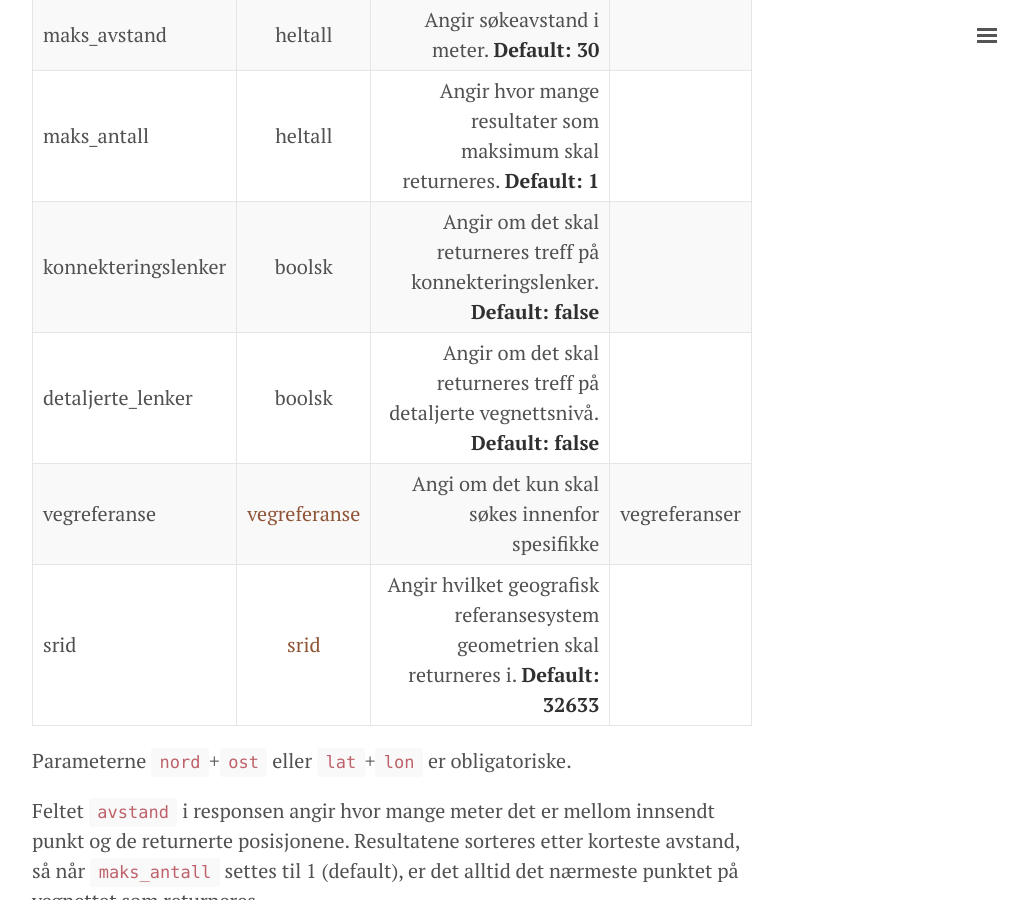
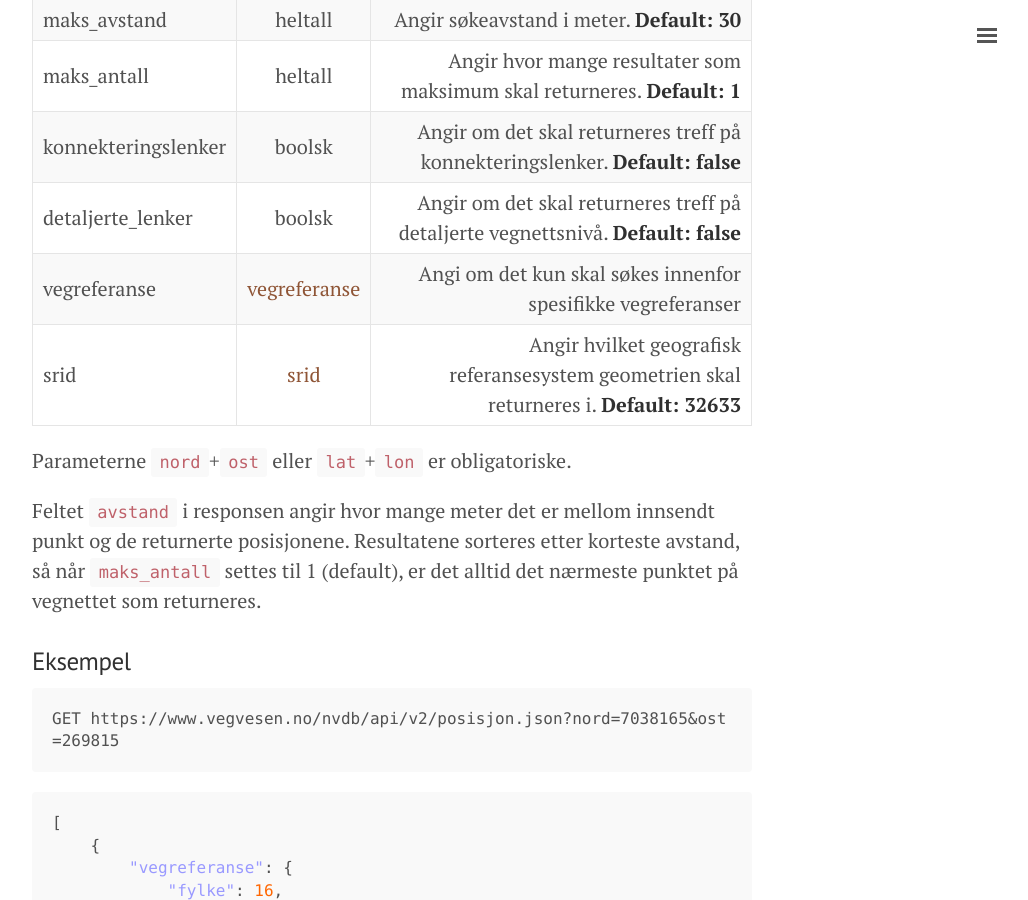
Before and after one commit to nvdb-vegdata/apidokumentasjon, a Jekyll site: the page built from endepunkt/posisjon.md, in a window 1280 px wide and 900 px high, scrolled down 629 px. Shown: the whole window, without its empty margins (248-1276 px from the left). Built offline with Jekyll 4.4.1, drawn with Linux system fonts in a browser that asks for light colours.

Commit message:
korrigert tabell

```diff
--- a/endepunkt/posisjon.md
+++ b/endepunkt/posisjon.md
@@ -24,7 +24,7 @@ GET https://www.vegvesen.no/nvdb/api/v2/posisjon
 |maks_antall | heltall | Angir hvor mange resultater som maksimum skal returneres. **Default: 1** |
 |konnekteringslenker | boolsk | Angir om det skal returneres treff på konnekteringslenker. **Default: false** |
 |detaljerte_lenker | boolsk | Angir om det skal returneres treff på detaljerte vegnettsnivå. **Default: false** |
-|vegreferanse | [vegreferanse](#/verdi/vegreferanse) | Angi om det kun skal søkes innenfor spesifikke |vegreferanser |
+|vegreferanse | [vegreferanse](#/verdi/vegreferanse) | Angi om det kun skal søkes innenfor spesifikke vegreferanser |
 |srid | [srid](#/verdi/geometri) | Angir hvilket geografisk referansesystem geometrien skal returneres i. **Default: 32633** |
 
 Parameterne `nord`+`ost` eller `lat`+`lon` er obligatoriske.
```
